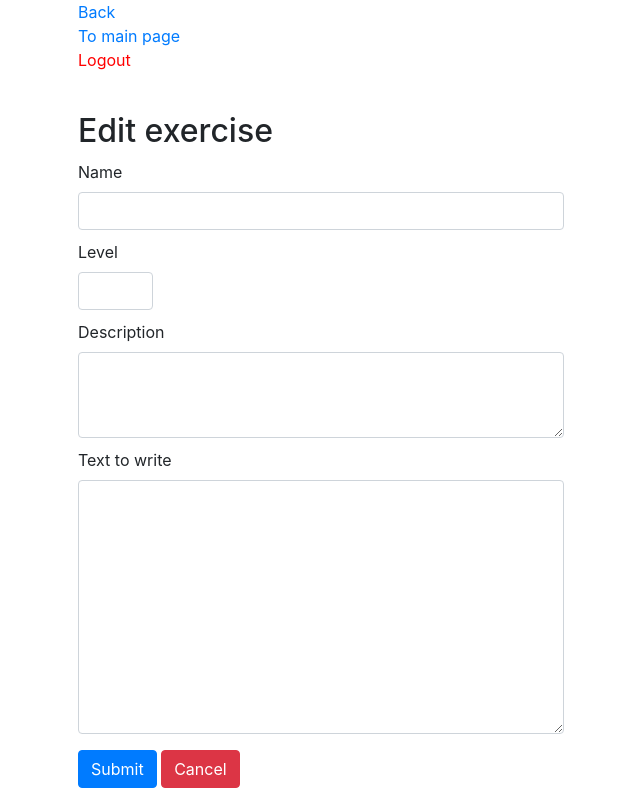
After one commit to ramipiik/kymmensormiharjoittelu, a Flask app: template src/templates/edit.html in a window 1280 px wide. The commit adds this page. Shown: the whole page, without its empty margins (7-647 px from the left). Run offline with Flask 2, Linux system fonts and the light colour scheme; the template is opened without the code that fills it, so the values that code supplies are empty; the visitor is signed in with stand-in values (Sample User, id 1); some libraries are stand-ins or nearby versions.

Commit message:
admin can edit exercises

```diff
--- a/src/static/main.js
+++ b/src/static/main.js
@@ -7,7 +7,6 @@ const timeUsed = document.getElementById('timeUsed');
 const errors = document.getElementById('errors');
 const error_rate = document.getElementById('error_rate');
 const speed = document.getElementById('speed');
-const text_to_write=document.getElementById('textToWrite').innerHTML
 const errorAdjustedTime=document.getElementById('ErrorAdjustedTime')
 const pauseButton=document.getElementById('pauseButton')
 const resetButton=document.getElementById('resetButton')
@@ -36,12 +35,20 @@ function startTimer() {
   // pauseButton.style.display=""
 }
 
+function goBack() {
+  window.history.back();
+}
+
+function refreshPage() {
+  window.reload();
+}
+
 function delete_exercise(id) {
   confirm("Are you sure that you want to delete exercise "+id+"?");
   data = {
     id: id
   }
-  URL= '/delete/'
+  URL= '/delete'
   postRequest(data, URL)
 }
 
@@ -252,6 +259,7 @@ function submit(){
   // pauseButton.style.display='none'
   var err;
   var penalty;
+  const text_to_write=document.getElementById('textToWrite').innerHTML
   [err, penalty]=(similarity(text_to_write, textInput));
   err=parseInt(err)
   var adjustedSeconds=parseInt(totalSeconds/penalty);
--- /dev/null
+++ b/src/templates/edit.html
@@ -0,0 +1,50 @@
+{% if session.admin %}
+
+<!<DOCTYPE html>
+    <html lang="en">
+    <head>
+        <meta name="viewport", charset="utf-8" content="width=device-width, initial-scale=1, shrink-to-fit=yes">
+        <title>10-sormijärjestelmä</title>
+        <link rel="stylesheet" href= "{{ url_for('static',filename='styles/style.css') }}">
+        <link rel="stylesheet" href="https://stackpath.bootstrapcdn.com/bootstrap/4.5.0/css/bootstrap.min.css">
+    </head>
+    <body>
+        <div class="container">
+            <a href="/admin">Back</a><br>
+            <a href="/">To main page</a><br>
+            <a href="/logout" style="color: red;">Logout</a>
+            <div class="row">
+                <div class="col-6">
+                    <h2 style="margin-top: 40px;">Edit exercise</h2>
+                    <form action="/edit_exercise" method="post">
+                        <div class="form-group" >
+                            <div style="width: 90%; margin-top: 10px;">
+                                <label for="name">Name</label><br>
+                                <input type="name" name="name" id="name" class="form-control" value="{{exercise["name"]}}" rows="1"></input>
+                            </div>
+                            <div style="width: 75px; margin-top: 10px;">
+                                <label for="level">Level</label><br>
+                                <input type="level" name="level" id="level" class="form-control" value="{{exercise["level"]}}" rows="1"></input>
+                            </div>
+                            <div style="width: 90%; margin-top: 10px;">
+                                <label for="description">Description</label><br>
+                                <textarea type="description" name="description" id="description" class="form-control" rows="3" >{{exercise["description"]}}</textarea>
+                            </div>
+                            <div style="width: 90%; margin-top: 10px;">
+                                <label for="text_to_write">Text to write</label><br>
+                                <textarea type="text_to_write" name="text_to_write" id="text_to_write" class="form-control" rows="10">{{exercise["text_to_write"]}}</textarea>
+                            </div>
+                            <div style="display: none;">
+                                <input name="id" id="id" class="form-control" value="{{exercise["id"]}}"></input>
+                            </div>
+                        </div>
+                        <button type="submit" class="btn btn-primary" onclick="return confirm('Are you sure that you want to edit the exercise? That might make earlier results outdated.')">Submit</button>
+                        <button type="submit" class="btn btn-danger" onclick="goBack()" >Cancel</button>
+                    </form>
+                </div>
+            </div>
+        </div>
+    </body>
+    <script src="{{ url_for('static',filename='main.js') }}"></script>
+
+{% endif %}
```
Also changed, not shown: src/exercises.py (+11 -1 lines), src/routes.py (+26 -11 lines), src/templates/admin.html (+5 -3 lines).
